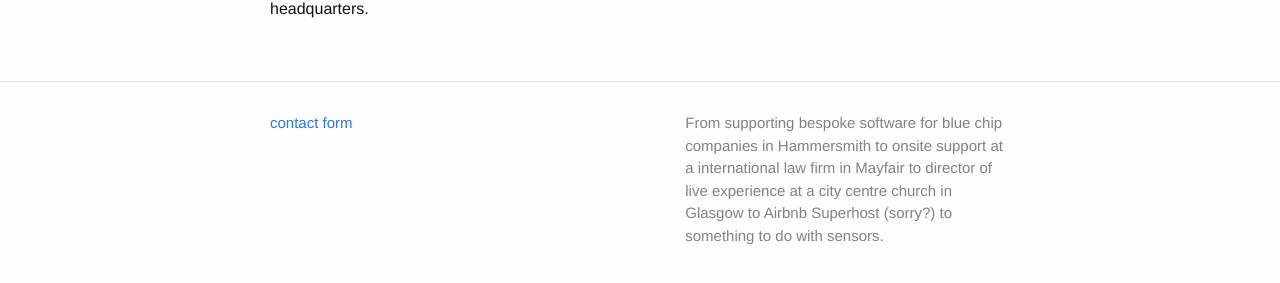
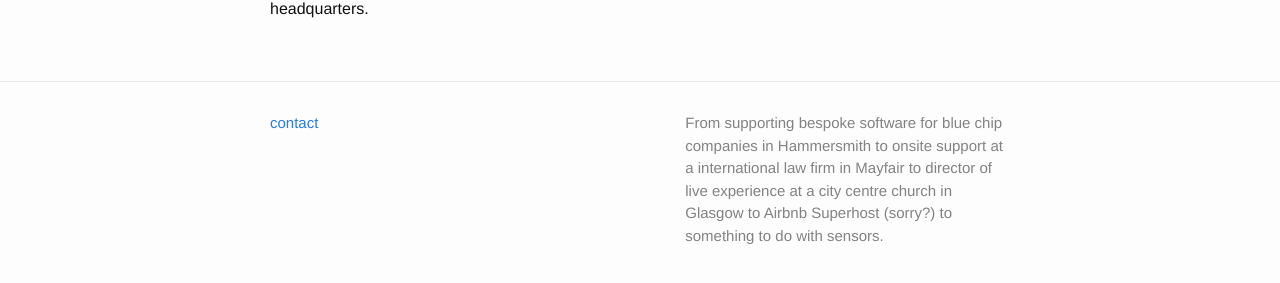
Before and after one commit to FordPark/fordpark.github.io, a Jekyll site: the page built from index.html, in a window 1280 px wide. Shown: the part 476-759 px from the top of the page. Built offline with Jekyll 4.4.1, drawn with Linux system fonts in a browser that asks for light colours.

Commit message:
Amend footer.html.

```diff
--- a/_includes/footer.html
+++ b/_includes/footer.html
@@ -5,7 +5,7 @@
     <div class="footer-col-wrapper">
       <div class="footer-col footer-col-1">
         <ul class="contact-list">
-          <li><a href="{{ site.contact_form }}">contact form</a></li>
+          <li><a href="{{ site.contact_form }}">contact</a></li>
         </ul>
       </div>
 
```
